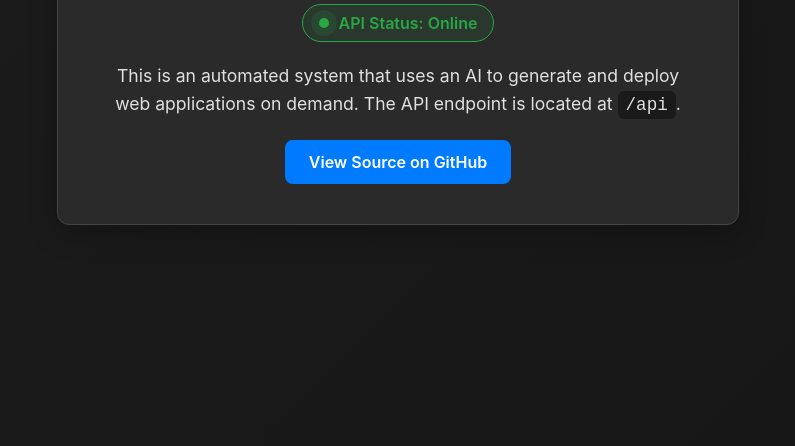
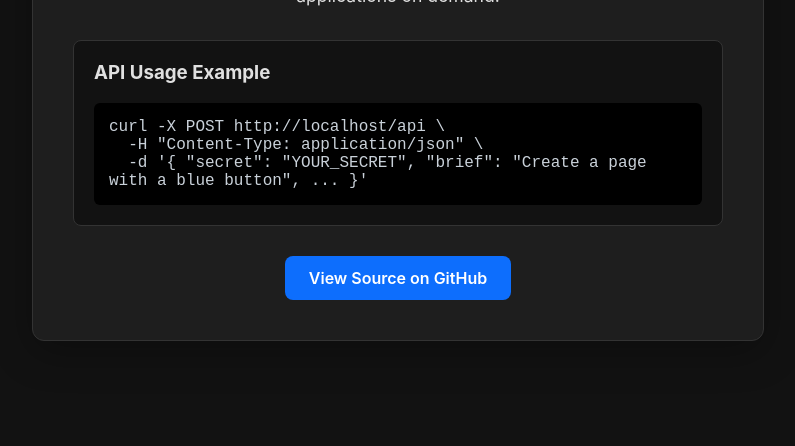
Before and after one commit to debmalyaSanyal/llm-code-deployer, a website: page index.html in a window 1280 px wide. Shown: the part 354-800 px from the top of the page, without its empty margins (242-1037 px from the left). Drawn offline with Linux system fonts and the light colour scheme; no server answers.

Commit message:
Refactor CSS variables and enhance UI elements
Updated styles for improved UI and added animations.

```diff
--- a/index.html
+++ b/index.html
@@ -6,16 +6,18 @@
     <title>LLM Code Deployer API</title>
     <style>
         :root {
-            --bg-color: #1a1a1a;
-            --card-color: #2a2a2a;
+            --bg-color: #121212;
+            --card-color: #1e1e1e;
             --text-color: #e0e0e0;
-            --primary-color: #007bff;
-            --green-color: #28a745;
-            --border-color: #444;
+            --primary-color: #0d6efd;
+            --green-color: #198754;
+            --red-color: #dc3545;
+            --border-color: #333;
+            --font-family: -apple-system, BlinkMacSystemFont, "Segoe UI", Roboto, "Helvetica Neue", Arial, sans-serif;
         }
 
         body {
-            font-family: -apple-system, BlinkMacSystemFont, "Segoe UI", Roboto, Helvetica, Arial, sans-serif;
+            font-family: var(--font-family);
             background-color: var(--bg-color);
             color: var(--text-color);
             display: flex;
@@ -25,15 +27,6 @@
             margin: 0;
             padding: 20px;
             box-sizing: border-box;
-            background: linear-gradient(-45deg, #121212, #1a1a1a, #232323, #2c2c2c);
-            background-size: 400% 400%;
-            animation: gradient 15s ease infinite;
-        }
-
-        @keyframes gradient {
-            0% { background-position: 0% 50%; }
-            50% { background-position: 100% 50%; }
-            100% { background-position: 0% 50%; }
         }
 
         .container {
@@ -41,73 +34,98 @@
             border: 1px solid var(--border-color);
             border-radius: 12px;
             padding: 40px;
-            max-width: 600px;
+            max-width: 650px;
             width: 100%;
             text-align: center;
-            box-shadow: 0 10px 30px rgba(0, 0, 0, 0.2);
+            box-shadow: 0 10px 40px rgba(0, 0, 0, 0.3);
         }
 
         h1 {
-            font-size: 2.5rem;
-            margin-bottom: 10px;
+            font-size: 2.8rem;
+            background: linear-gradient(90deg, #4dabf7, #9775fa, #f783ac);
+            -webkit-background-clip: text;
+            -webkit-text-fill-color: transparent;
+            margin-bottom: 20px;
+            animation: text-glow 5s ease-in-out infinite alternate;
         }
 
-        .status {
+        @keyframes text-glow {
+            from { text-shadow: 0 0 5px #4dabf788; }
+            to { text-shadow: 0 0 15px #f783ac88; }
+        }
+
+        .status-badge {
             display: inline-flex;
             align-items: center;
-            background-color: rgba(40, 167, 69, 0.1);
-            color: var(--green-color);
             padding: 8px 16px;
             border-radius: 20px;
             font-weight: 600;
-            margin-top: 10px;
-            border: 1px solid var(--green-color);
+            margin-bottom: 20px;
+            transition: all 0.3s ease;
         }
 
         .status-dot {
             width: 10px;
             height: 10px;
-            background-color: var(--green-color);
             border-radius: 50%;
             margin-right: 10px;
-            animation: pulse 1.5s infinite;
         }
 
+        /* Status Styles */
+        .status-checking { background-color: #f8f9fa22; color: #f8f9fa; border: 1px solid #f8f9fa88; }
+        .status-checking .status-dot { background-color: #f8f9fa; }
+
+        .status-ok { background-color: rgba(25, 135, 84, 0.2); color: var(--green-color); border: 1px solid var(--green-color); }
+        .status-ok .status-dot { background-color: var(--green-color); animation: pulse 1.5s infinite; }
+
+        .status-error { background-color: rgba(220, 53, 69, 0.2); color: var(--red-color); border: 1px solid var(--red-color); }
+        .status-error .status-dot { background-color: var(--red-color); }
+
         @keyframes pulse {
-            0% { box-shadow: 0 0 0 0 rgba(40, 167, 69, 0.7); }
-            70% { box-shadow: 0 0 0 10px rgba(40, 167, 69, 0); }
-            100% { box-shadow: 0 0 0 0 rgba(40, 167, 69, 0); }
+            0% { box-shadow: 0 0 0 0 rgba(25, 135, 84, 0.7); }
+            70% { box-shadow: 0 0 0 10px rgba(25, 135, 84, 0); }
+            100% { box-shadow: 0 0 0 0 rgba(25, 135, 84, 0); }
         }
 
-        p {
-            font-size: 1.1rem;
-            line-height: 1.6;
-            margin: 20px 0;
+        p { font-size: 1.1rem; line-height: 1.6; margin: 0 0 30px 0; }
+
+        .usage-box {
+            background-color: var(--bg-color);
+            border: 1px solid var(--border-color);
+            border-radius: 8px;
+            padding: 20px;
+            text-align: left;
+            margin-bottom: 30px;
         }
 
-        code {
-            background-color: var(--bg-color);
-            padding: 4px 8px;
+        .usage-box h3 { margin-top: 0; }
+
+        .usage-box code {
+            display: block;
+            background-color: #000;
+            padding: 15px;
             border-radius: 6px;
             font-family: "SF Mono", "Fira Code", monospace;
+            white-space: pre-wrap;
+            word-wrap: break-word;
+            color: #c9d1d9;
         }
 
         .button {
             display: inline-block;
-            background-color: var(--primary-color);
+            background: var(--primary-color);
             color: white;
             padding: 12px 24px;
             text-decoration: none;
             font-weight: 600;
             border-radius: 8px;
-            transition: transform 0.2s ease, background-color 0.2s ease;
+            transition: transform 0.2s ease, box-shadow 0.2s ease;
         }
 
         .button:hover {
-            background-color: #0056b3;
             transform: translateY(-2px);
+            box-shadow: 0 4px 15px rgba(13, 110, 253, 0.4);
         }
-
     </style>
 </head>
 <body>
@@ -115,22 +133,52 @@
     <div class="container">
         <h1>🤖 LLM Code Deployer</h1>
 
-        <div class="status">
+        <div id="api-status-badge" class="status-badge status-checking">
             <span class="status-dot"></span>
-            API Status: Online
+            <span id="api-status-text">Checking Status...</span>
         </div>
 
-        <p>
-            This is an automated system that uses an AI to generate and deploy web applications on demand.
-            The API endpoint is located at <code>/api</code>.
-        </p>
+        <p>This is a fully automated system that uses an AI to generate and deploy web applications on demand.</p>
 
-        <a href="https://github.com/debmalyaSanyal/llm-code-deployer"
+        <div class="usage-box">
+            <h3>API Usage Example</h3>
+            <code>curl -X POST <span id="api-url"></span>/api \<br>  -H "Content-Type: application/json" \<br>  -d '{ "secret": "YOUR_SECRET", "brief": "Create a page with a blue button", ... }'</code>
+        </div>
 
-   class="button" target="_blank" rel="noopener noreferrer">
+        <a href="https://github.com/your-github-username/llm-code-deployer" class="button" target="_blank" rel="noopener noreferrer">
             View Source on GitHub
         </a>
     </div>
 
+    <script>
+        // This script runs when the page loads to check the API status
+        document.addEventListener('DOMContentLoaded', () => {
+            const statusBadge = document.getElementById('api-status-badge');
+            const statusText = document.getElementById('api-status-text');
+            const apiUrlSpan = document.getElementById('api-url');
+
+            // Display the API's base URL in the usage example
+            apiUrlSpan.textContent = window.location.origin;
+
+            // Ping the /api endpoint
+            fetch('/api')
+                .then(response => {
+                    // A 405 error is expected and correct for a GET request.
+                    // It means the server is online and responding.
+                    if (response.status === 405) {
+                        statusBadge.className = 'status-badge status-ok';
+                        statusText.textContent = 'API Operational';
+                    } else {
+                        throw new Error('Server responded with an unexpected status.');
+                    }
+                })
+                .catch(error => {
+                    // This catches network errors (e.g., server is down)
+                    console.error('API Status Check Failed:', error);
+                    statusBadge.className = 'status-badge status-error';
+                    statusText.textContent = 'API Error';
+                });
+        });
+    </script>
 </body>
 </html>
```
